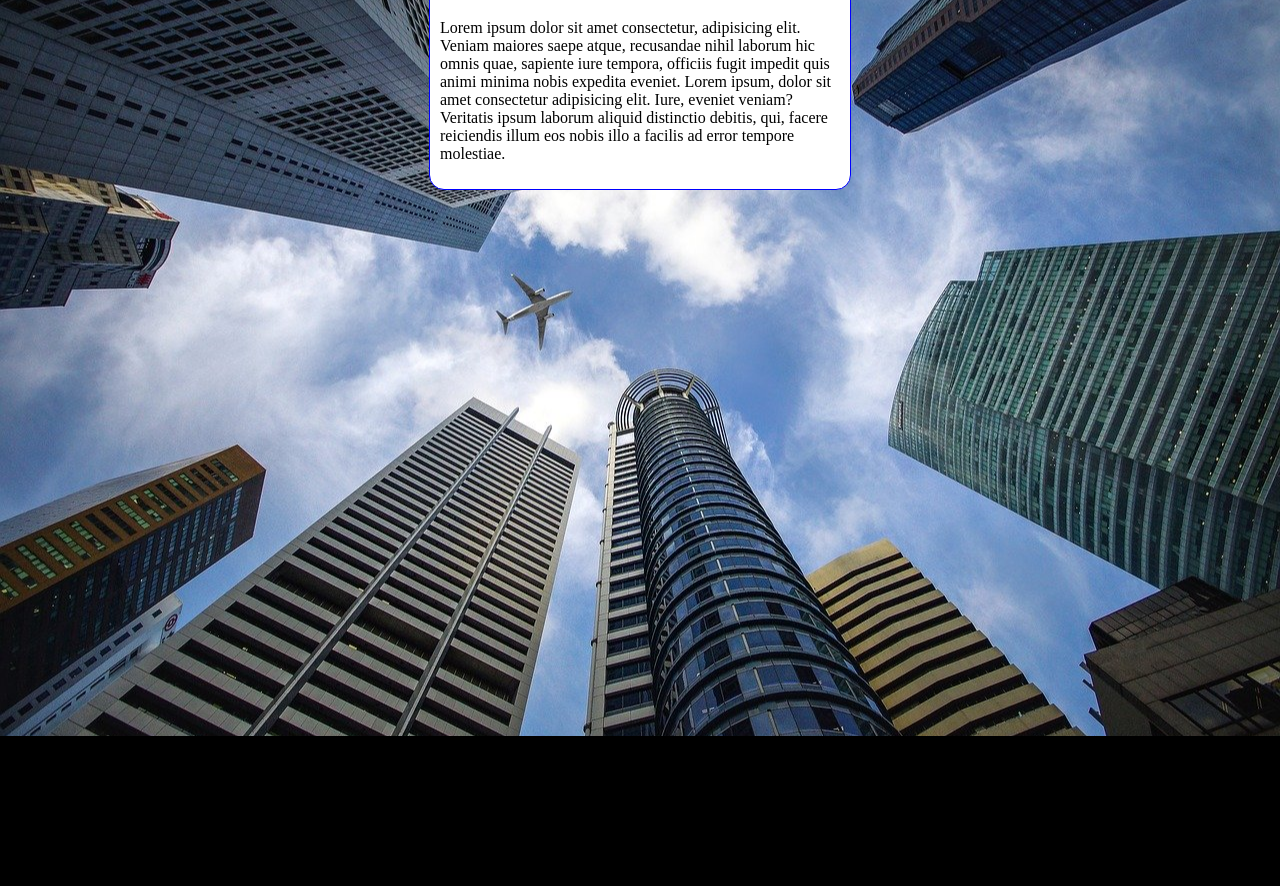
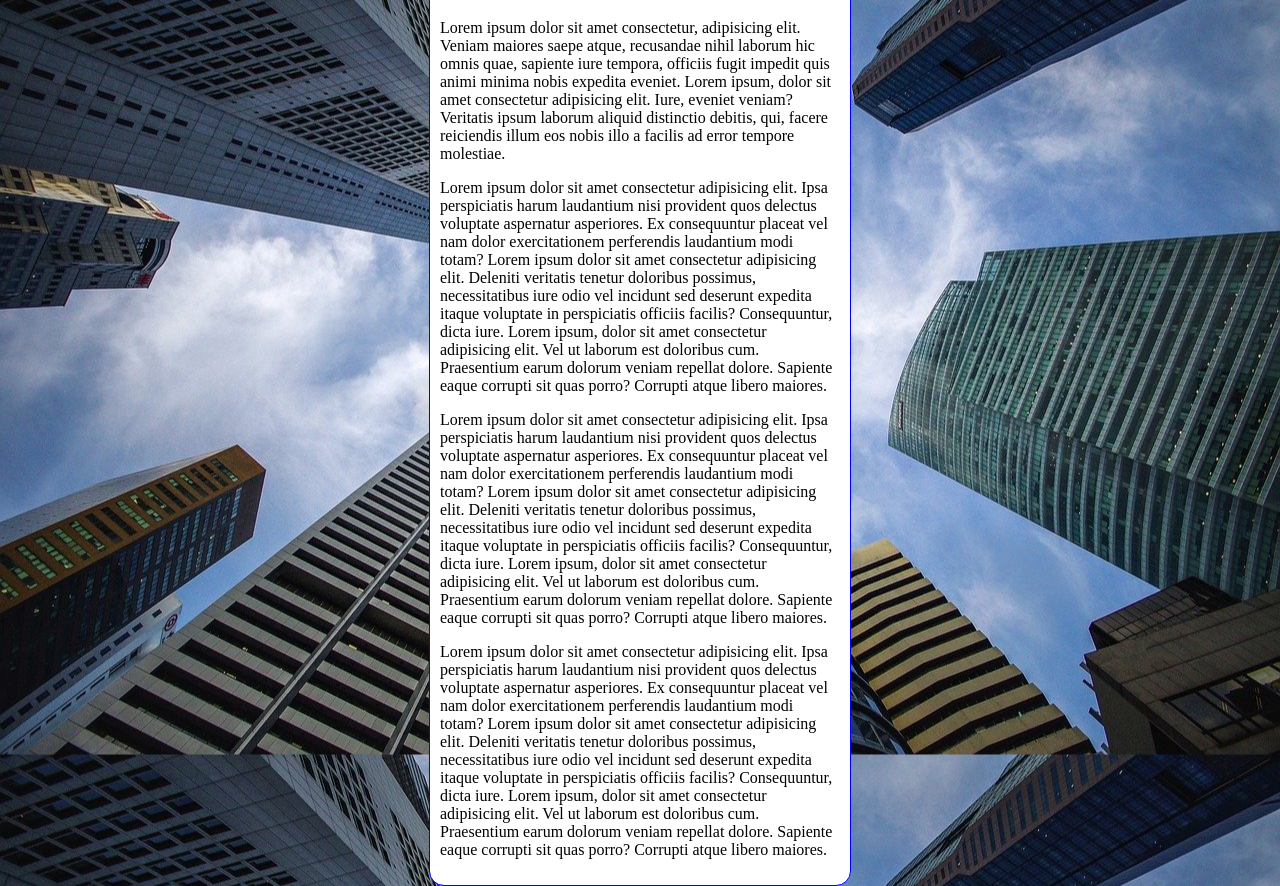
Before and after one commit to hiagocgomes/html-css, a plain HTML site: page exercícios/Ex022/fundo006.html in a window 1280 px wide. Shown: the part 80-966 px from the top of the page. Before the commit the page ends 816 px from the top, so only its background shows below. Drawn offline with Linux system fonts and the light colour scheme.

Commit message:
atualizei

```diff
--- a/exercícios/Ex022/fundo006.html
+++ b/exercícios/Ex022/fundo006.html
@@ -30,6 +30,15 @@
         <p>
             Lorem ipsum dolor sit amet consectetur, adipisicing elit. Veniam maiores saepe atque, recusandae nihil laborum hic omnis quae, sapiente iure tempora, officiis fugit impedit quis animi minima nobis expedita eveniet. Lorem ipsum, dolor sit amet consectetur adipisicing elit. Iure, eveniet veniam? Veritatis ipsum laborum aliquid distinctio debitis, qui, facere reiciendis illum eos nobis illo a facilis ad error tempore molestiae.
         </p>
+        <p>
+            Lorem ipsum dolor sit amet consectetur adipisicing elit. Ipsa perspiciatis harum laudantium nisi provident quos delectus voluptate aspernatur asperiores. Ex consequuntur placeat vel nam dolor exercitationem perferendis laudantium modi totam? Lorem ipsum dolor sit amet consectetur adipisicing elit. Deleniti veritatis tenetur doloribus possimus, necessitatibus iure odio vel incidunt sed deserunt expedita itaque voluptate in perspiciatis officiis facilis? Consequuntur, dicta iure. Lorem ipsum, dolor sit amet consectetur adipisicing elit. Vel ut laborum est doloribus cum. Praesentium earum dolorum veniam repellat dolore. Sapiente eaque corrupti sit quas porro? Corrupti atque libero maiores.
+        </p>
+        <p>
+            Lorem ipsum dolor sit amet consectetur adipisicing elit. Ipsa perspiciatis harum laudantium nisi provident quos delectus voluptate aspernatur asperiores. Ex consequuntur placeat vel nam dolor exercitationem perferendis laudantium modi totam? Lorem ipsum dolor sit amet consectetur adipisicing elit. Deleniti veritatis tenetur doloribus possimus, necessitatibus iure odio vel incidunt sed deserunt expedita itaque voluptate in perspiciatis officiis facilis? Consequuntur, dicta iure. Lorem ipsum, dolor sit amet consectetur adipisicing elit. Vel ut laborum est doloribus cum. Praesentium earum dolorum veniam repellat dolore. Sapiente eaque corrupti sit quas porro? Corrupti atque libero maiores.
+        </p>
+        <p>
+            Lorem ipsum dolor sit amet consectetur adipisicing elit. Ipsa perspiciatis harum laudantium nisi provident quos delectus voluptate aspernatur asperiores. Ex consequuntur placeat vel nam dolor exercitationem perferendis laudantium modi totam? Lorem ipsum dolor sit amet consectetur adipisicing elit. Deleniti veritatis tenetur doloribus possimus, necessitatibus iure odio vel incidunt sed deserunt expedita itaque voluptate in perspiciatis officiis facilis? Consequuntur, dicta iure. Lorem ipsum, dolor sit amet consectetur adipisicing elit. Vel ut laborum est doloribus cum. Praesentium earum dolorum veniam repellat dolore. Sapiente eaque corrupti sit quas porro? Corrupti atque libero maiores.
+        </p>
     </main>
 
 </body>
```
